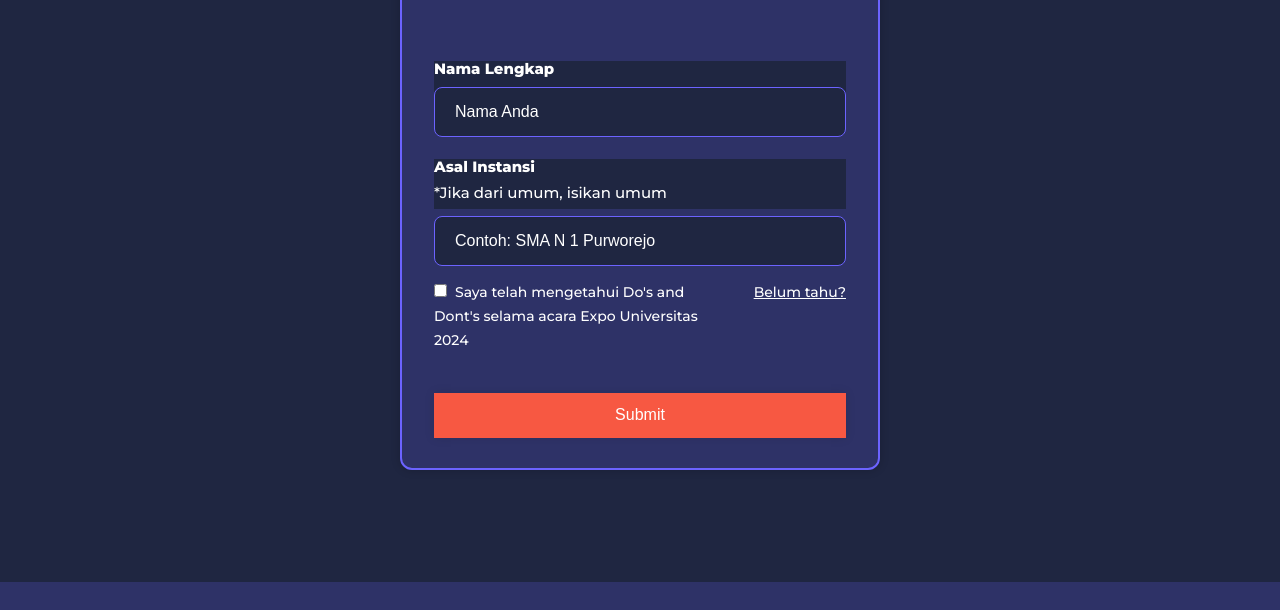
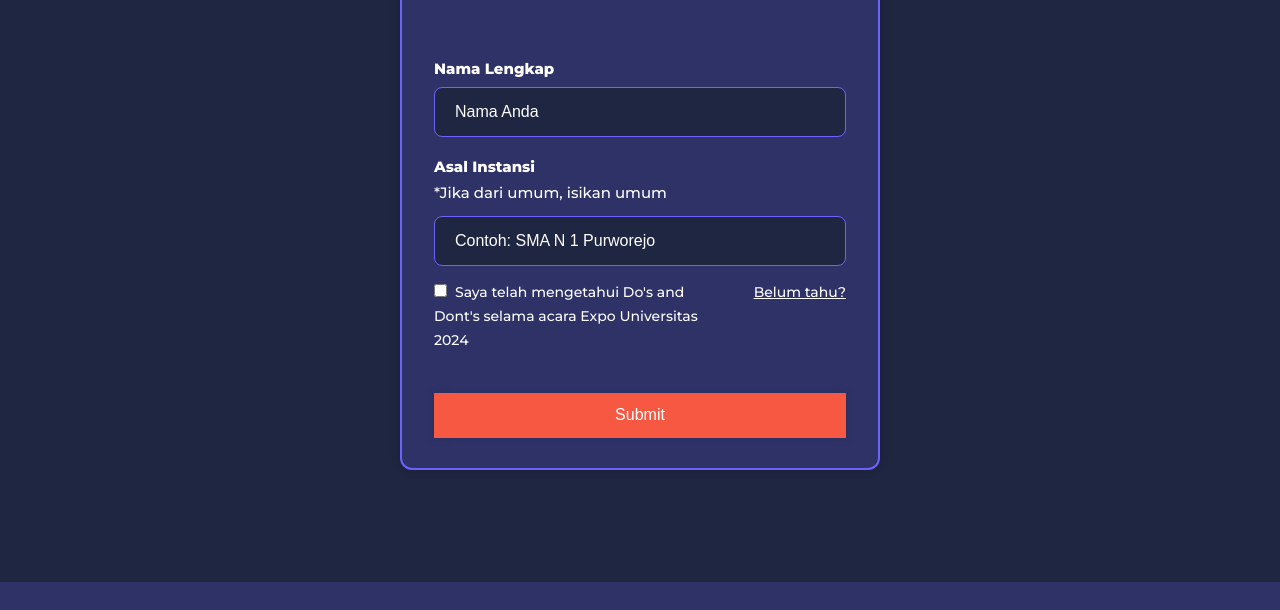
Before and after one commit to expouniversitaspwr/expouniversitaspwr.github.io, a plain HTML site: page attendance.html in a window 1280 px wide. Shown: the part 190-800 px from the top of the page. Drawn offline with nearby package versions, Linux system fonts and the light colour scheme; some packages are replaced by stand-ins of ours; a script that the page names is missing.

Commit message:
commit-undo-formchange

```diff
--- a/css/attendance.css
+++ b/css/attendance.css
@@ -27,7 +27,6 @@
   margin: 30px 0;
   font-size: 18px;
   margin-top: 48px;
-  background: var(--color-bg);
 }
 
 .input-box input {
```
